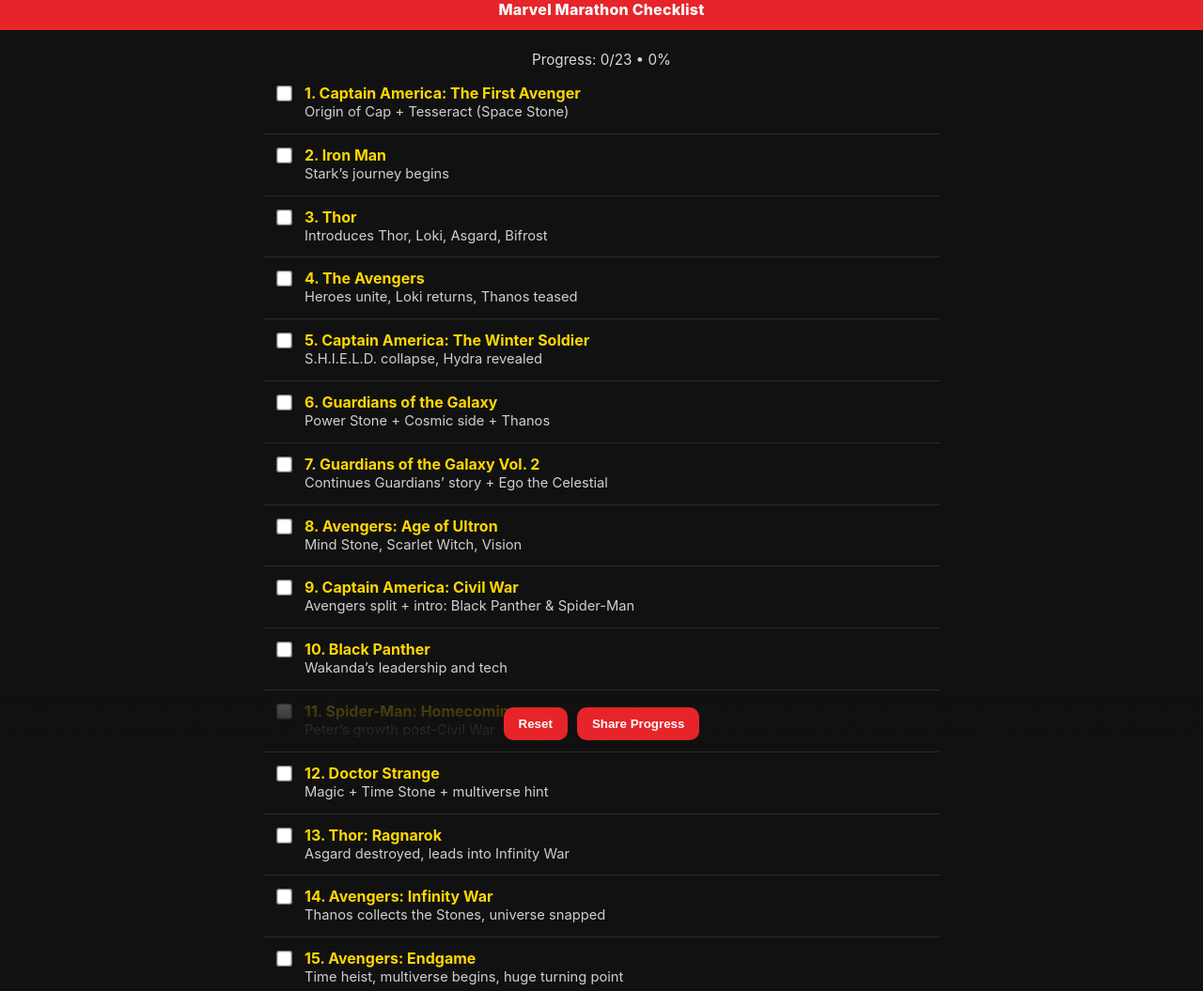
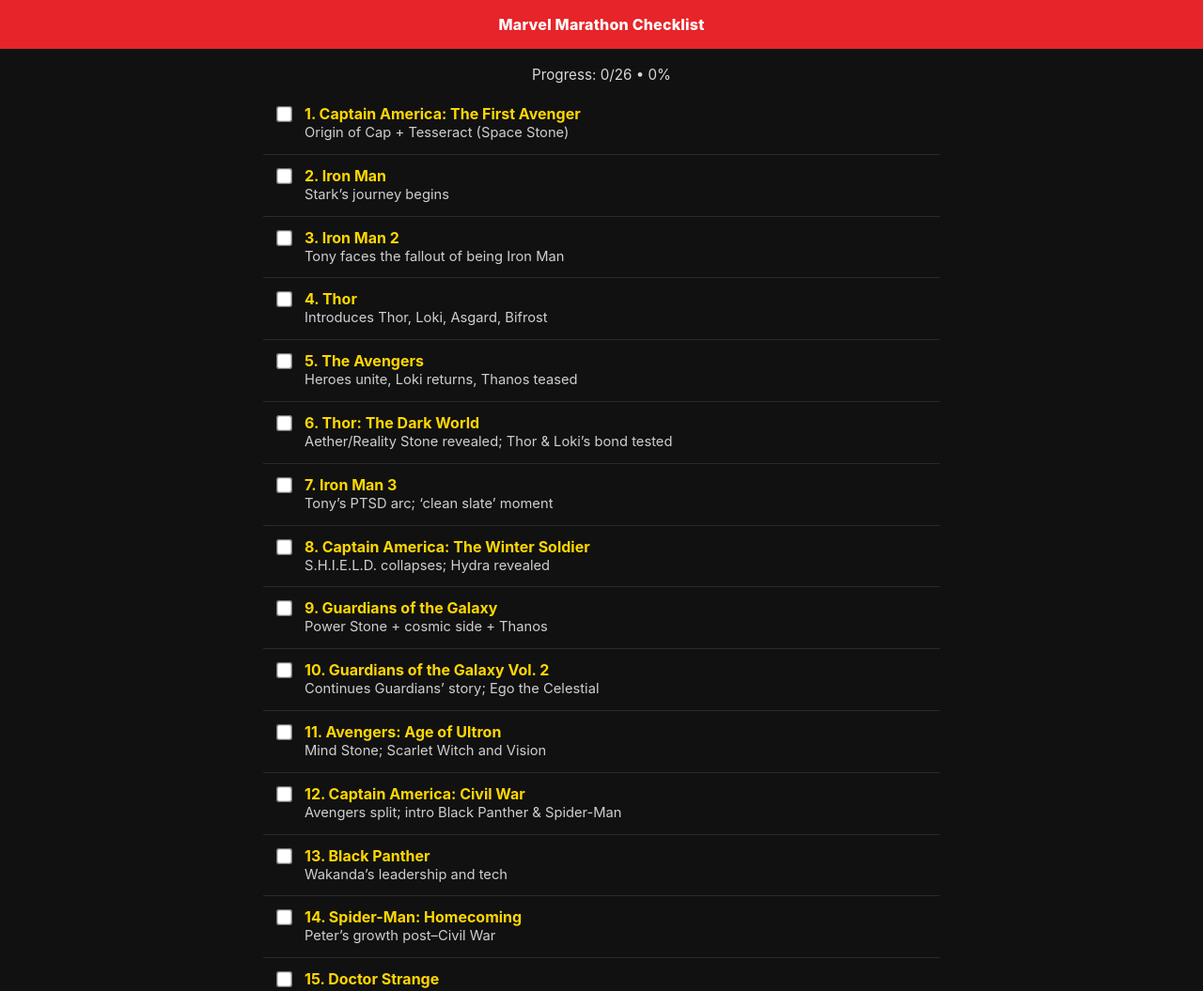
Before and after one commit to MathewRegier/Marvel-marathon-checklist, a plain HTML site: page index.html in a window 1280 px wide. Shown: the top 1055 px of the page at 94% size. Drawn offline with Linux system fonts and the light colour scheme.

Commit message:
Update index.html

```diff
--- a/index.html
+++ b/index.html
@@ -3,157 +3,116 @@
 <head>
 <meta charset="UTF-8" />
 <meta name="viewport" content="width=device-width, initial-scale=1, viewport-fit=cover" />
-<title>Marvel Marathon</title>
-
-<!-- PWA meta -->
+<title>Marvel Marathon Checklist</title>
 <meta name="theme-color" content="#e62429" />
-<link rel="manifest" href="manifest.webmanifest" />
-<link rel="apple-touch-icon" href="icons/icon-180.png" />
-<meta name="apple-mobile-web-app-capable" content="yes" />
-<meta name="apple-mobile-web-app-status-bar-style" content="black-translucent" />
-<meta name="apple-mobile-web-app-title" content="Marvel Marathon" />
-
 <style>
   :root { --accent:#e62429; }
-    html, body {
-        margin: 0; padding: 0; background:#111; color:#fff; font-family: -apple-system, BlinkMacSystemFont, "Segoe UI", Roboto, Arial, sans-serif;
-    }
-    header {
-        position: sticky; top: 0; z-index: 2;
-        background: var(--accent);
-        padding: env(safe-area-inset-top) 16px 12px 16px;
-        text-align:center; font-weight: 800; letter-spacing: .2px;
-    }
-    .container { max-width: 720px; margin: 0 auto; padding: 12px; }
-    .movie {
-        display:flex; gap:12px; align-items:flex-start; padding:12px; border-bottom:1px solid #2a2a2a;
-    }
-    .movie input { transform: scale(1.3); margin-top: 4px; }
+  html, body { margin:0; padding:0; background:#111; color:#fff; font-family:-apple-system,BlinkMacSystemFont,"Segoe UI",Roboto,Arial,sans-serif; }
+  header { position:sticky; top:0; background:var(--accent); padding:16px; text-align:center; font-weight:800; letter-spacing:.2px; }
+  .container { max-width:720px; margin:0 auto; padding:12px; }
+  .movie { display:flex; gap:12px; align-items:flex-start; padding:12px; border-bottom:1px solid #2a2a2a; }
+  .movie input { transform:scale(1.3); margin-top:4px; }
   .title { font-weight:700; color:#ffd700; }
   .why { color:#cfcfcf; font-size:.92rem; line-height:1.3rem; }
-    .watched .title, .watched .why { color:#7a7a7a; text-decoration: line-through; }
-    .controls {
-        position: sticky; bottom: 0; z-index: 2;
-        background: linear-gradient(0deg, #111, rgba(17,17,17,0.7));
-        padding: 12px 16px calc(12px + env(safe-area-inset-bottom));
-        display:flex; gap:10px; justify-content:center;
-    }
-    button {
-        background: var(--accent); color:white; border:none; padding:10px 16px;
-        border-radius:10px; font-weight:700; cursor:pointer;
-    }
-    button:active { transform: translateY(1px); }
-    .progress { text-align:center; margin:10px 0 4px; color:#d9d9d9; font-size:.95rem; }
-    .install-hint {
-        background:#1b1b1b; border:1px solid #2a2a2a; border-radius:10px; padding:10px 12px; margin:10px;
-        font-size:.95rem; display:none;
-    }
+  .watched .title, .watched .why { color:#7a7a7a; text-decoration:line-through; }
+  .progress { text-align:center; margin:6px 0 10px; color:#d9d9d9; font-size:.95rem; }
+  .controls { display:flex; gap:10px; justify-content:center; padding:12px 0; }
+  button { background:var(--accent); color:#fff; border:none; padding:10px 16px; border-radius:10px; font-weight:700; cursor:pointer; }
+  button:active { transform:translateY(1px); }
   a { color:#66c0ff; }
 </style>
 </head>
 <body>
 <header>Marvel Marathon Checklist</header>
+
 <div class="container">
-  <div id="installHint" class="install-hint">
-    Tip: To install on iPhone, tap <b>Share</b> → <b>Add to Home Screen</b>. Then open it from your Home Screen like an app.
-  </div>
   <div id="progress" class="progress">Loading…</div>
   <div id="movie-list" aria-live="polite"></div>
-</div>
-
   <div class="controls">
     <button id="btnReset" type="button">Reset</button>
-  <button id="btnShare" type="button">Share Progress</button>
+    <button id="btnShare" type="button">Share / Copy Progress</button>
+  </div>
+  <div style="opacity:.8; font-size:.9rem; text-align:center; margin-bottom:14px;">
+    Tip for iPhone: if you host this file somewhere (any HTTPS link), open it in Safari and use <b>Share → Add to Home Screen</b> to pin it like an app.
+  </div>
 </div>
 
 <script>
-// Register service worker
-if ('serviceWorker' in navigator) {
-  window.addEventListener('load', () => {
-    navigator.serviceWorker.register('./service-worker.js').catch(console.error);
-  });
-}
-
-// Install hint for iOS (no native prompt)
-(function showIOSInstallHint(){
-  const ua = window.navigator.userAgent.toLowerCase();
-  const isIOS = /iphone|ipad|ipod/.test(ua);
-  const isInStandalone = window.matchMedia('(display-mode: standalone)').matches || window.navigator.standalone;
-  if (isIOS && !isInStandalone) {
-    document.getElementById('installHint').style.display = 'block';
-  }
-})();
-
 const movies = [
-    {title: "Captain America: The First Avenger", why: "Origin of Cap + Tesseract (Space Stone)"},
-    {title: "Iron Man", why: "Stark’s journey begins"},
-    {title: "Thor", why: "Introduces Thor, Loki, Asgard, Bifrost"},
-    {title: "The Avengers", why: "Heroes unite, Loki returns, Thanos teased"},
-    {title: "Captain America: The Winter Soldier", why: "S.H.I.E.L.D. collapse, Hydra revealed"},
-    {title: "Guardians of the Galaxy", why: "Power Stone + Cosmic side + Thanos"},
-    {title: "Guardians of the Galaxy Vol. 2", why: "Continues Guardians’ story + Ego the Celestial"},
-    {title: "Avengers: Age of Ultron", why: "Mind Stone, Scarlet Witch, Vision"},
-    {title: "Captain America: Civil War", why: "Avengers split + intro: Black Panther & Spider-Man"},
-    {title: "Black Panther", why: "Wakanda’s leadership and tech"},
-    {title: "Spider-Man: Homecoming", why: "Peter’s growth post-Civil War"},
-    {title: "Doctor Strange", why: "Magic + Time Stone + multiverse hint"},
-    {title: "Thor: Ragnarok", why: "Asgard destroyed, leads into Infinity War"},
-    {title: "Avengers: Infinity War", why: "Thanos collects the Stones, universe snapped"},
-    {title: "Avengers: Endgame", why: "Time heist, multiverse begins, huge turning point"},
-    {title: "Spider-Man: Far From Home", why: "Post-Endgame grief + Mysterio illusion"},
-    {title: "WandaVision", why: "Wanda transforms into Scarlet Witch"},
-    {title: "Loki (Season 1)", why: "Multiverse unleashed + Kang variants introduced"},
-    {title: "Spider-Man: No Way Home", why: "Real multiverse chaos, all 3 Spider-Men"},
-    {title: "Doctor Strange in the Multiverse of Madness", why: "Multiverse war begins + Wanda’s arc ends"},
-    {title: "Black Panther: Wakanda Forever", why: "Wakanda post-T’Challa + Namor intro"},
-    {title: "Ant-Man and the Wasp: Quantumania", why: "Full Kang reveal + Multiverse threat escalates"},
-    {title: "Guardians of the Galaxy Vol. 3", why: "Guardians’ final arc, Rocket’s backstory"}
+  {title:"Captain America: The First Avenger", why:"Origin of Cap + Tesseract (Space Stone)"},
+  {title:"Iron Man", why:"Stark’s journey begins"},
+  {title:"Iron Man 2", why:"Tony faces the fallout of being Iron Man"},
+  {title:"Thor", why:"Introduces Thor, Loki, Asgard, Bifrost"},
+  {title:"The Avengers", why:"Heroes unite, Loki returns, Thanos teased"},
+  {title:"Thor: The Dark World", why:"Aether/Reality Stone revealed; Thor & Loki’s bond tested"},
+  {title:"Iron Man 3", why:"Tony’s PTSD arc; ‘clean slate’ moment"},
+  {title:"Captain America: The Winter Soldier", why:"S.H.I.E.L.D. collapses; Hydra revealed"},
+  {title:"Guardians of the Galaxy", why:"Power Stone + cosmic side + Thanos"},
+  {title:"Guardians of the Galaxy Vol. 2", why:"Continues Guardians’ story; Ego the Celestial"},
+  {title:"Avengers: Age of Ultron", why:"Mind Stone; Scarlet Witch and Vision"},
+  {title:"Captain America: Civil War", why:"Avengers split; intro Black Panther & Spider-Man"},
+  {title:"Black Panther", why:"Wakanda’s leadership and tech"},
+  {title:"Spider-Man: Homecoming", why:"Peter’s growth post–Civil War"},
+  {title:"Doctor Strange", why:"Magic + Time Stone + multiverse hint"},
+  {title:"Thor: Ragnarok", why:"Asgard destroyed; leads into Infinity War"},
+  {title:"Avengers: Infinity War", why:"Thanos collects the Stones; the Snap"},
+  {title:"Avengers: Endgame", why:"Time heist; multiverse begins; huge turning point"},
+  {title:"Spider-Man: Far From Home", why:"Post-Endgame grief + Mysterio’s illusions"},
+  {title:"WandaVision", why:"Wanda becomes the Scarlet Witch"},
+  {title:"Loki (Season 1)", why:"Multiverse unleashed; Kang variants"},
+  {title:"Spider-Man: No Way Home", why:"Real multiverse chaos; all 3 Spider-Men"},
+  {title:"Doctor Strange in the Multiverse of Madness", why:"Multiverse conflict; Wanda’s arc ends"},
+  {title:"Black Panther: Wakanda Forever", why:"Wakanda post–T’Challa; Namor"},
+  {title:"Ant-Man and the Wasp: Quantumania", why:"Kang in full focus; multiverse threat"},
+  {title:"Guardians of the Galaxy Vol. 3", why:"Guardians’ final arc; Rocket’s backstory"}
 ];
 
-const STORAGE_KEY = "marvelChecklistV2";
+const STORAGE_KEY = "marvelChecklistV3";
 const saved = JSON.parse(localStorage.getItem(STORAGE_KEY) || "{}");
 
-const listContainer = document.getElementById("movie-list");
+const listEl = document.getElementById("movie-list");
 const progressEl = document.getElementById("progress");
 
 function render() {
-  listContainer.innerHTML = "";
-  let watchedCount = 0;
+  listEl.innerHTML = "";
+  let watched = 0;
 
-  movies.forEach((movie, index) => {
+  movies.forEach((m, i) => {
     const row = document.createElement("div");
-    row.className = "movie" + (saved[index] ? " watched" : "");
+    row.className = "movie" + (saved[i] ? " watched" : "");
 
-    const checkbox = document.createElement("input");
-    checkbox.type = "checkbox";
-    checkbox.checked = !!saved[index];
-    checkbox.id = "mv-" + index;
-    checkbox.addEventListener("change", () => {
-      saved[index] = checkbox.checked;
+    const cb = document.createElement("input");
+    cb.type = "checkbox";
+    cb.checked = !!saved[i];
+    cb.id = "mv-" + i;
+    cb.addEventListener("change", () => {
+      saved[i] = cb.checked;
       localStorage.setItem(STORAGE_KEY, JSON.stringify(saved));
       render();
     });
 
-    const textWrap = document.createElement("label");
-    textWrap.setAttribute("for", checkbox.id);
-    const title = document.createElement("div");
-    title.className = "title";
-    title.textContent = (index+1) + ". " + movie.title;
-    const why = document.createElement("div");
-    why.className = "why";
-    why.textContent = movie.why;
+    const label = document.createElement("label");
+    label.setAttribute("for", cb.id);
 
-    textWrap.appendChild(title);
-    textWrap.appendChild(why);
+    const t = document.createElement("div");
+    t.className = "title";
+    t.textContent = (i + 1) + ". " + m.title;
 
-    row.appendChild(checkbox);
-    row.appendChild(textWrap);
-    listContainer.appendChild(row);
+    const w = document.createElement("div");
+    w.className = "why";
+    w.textContent = m.why;
 
-    if (checkbox.checked) watchedCount++;
+    label.appendChild(t);
+    label.appendChild(w);
+
+    row.appendChild(cb);
+    row.appendChild(label);
+    listEl.appendChild(row);
+
+    if (cb.checked) watched++;
   });
 
-  progressEl.textContent = `Progress: ${watchedCount}/${movies.length} • ${Math.round((watchedCount/movies.length)*100)}%`;
+  progressEl.textContent = `Progress: ${watched}/${movies.length} • ${Math.round((watched / movies.length) * 100)}%`;
 }
 
 document.getElementById("btnReset").addEventListener("click", () => {
@@ -165,21 +124,19 @@ document.getElementById("btnReset").addEventListener("click", () => {
 });
 
 document.getElementById("btnShare").addEventListener("click", async () => {
-  const data = {
-    watched: movies.map((_, i) => !!saved[i]),
-    ts: new Date().toISOString()
-  };
-  const text = `Marvel Marathon Progress:\n` + data.watched.map((v,i)=>`${i+1}. ${movies[i].title} — ${v?'✅ Watched':'⬜️ Not yet'}`).join('\n');
+  const lines = movies.map((m, i) => `${i + 1}. ${m.title} — ${saved[i] ? "✅ Watched" : "⬜️ Not yet"}`);
+  const text = "Marvel Marathon Progress:\n" + lines.join("\n");
   if (navigator.share) {
     try { await navigator.share({ text }); } catch (e) {}
-  } else {
+  } else if (navigator.clipboard) {
     await navigator.clipboard.writeText(text);
     alert("Progress copied to clipboard!");
+  } else {
+    prompt("Copy your progress:", text);
   }
 });
 
 render();
 </script>
-
 </body>
 </html>
```
Lines whose indentation alone changed are shown as unchanged.
